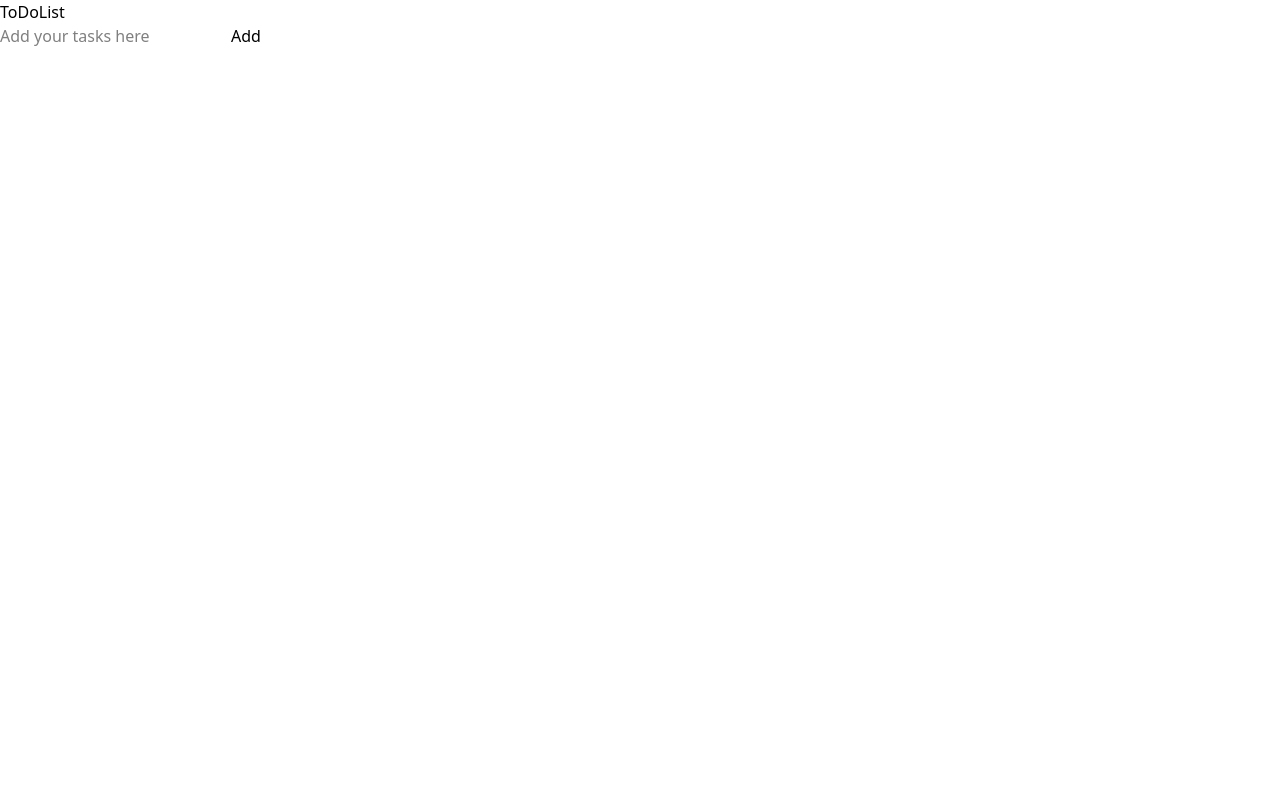
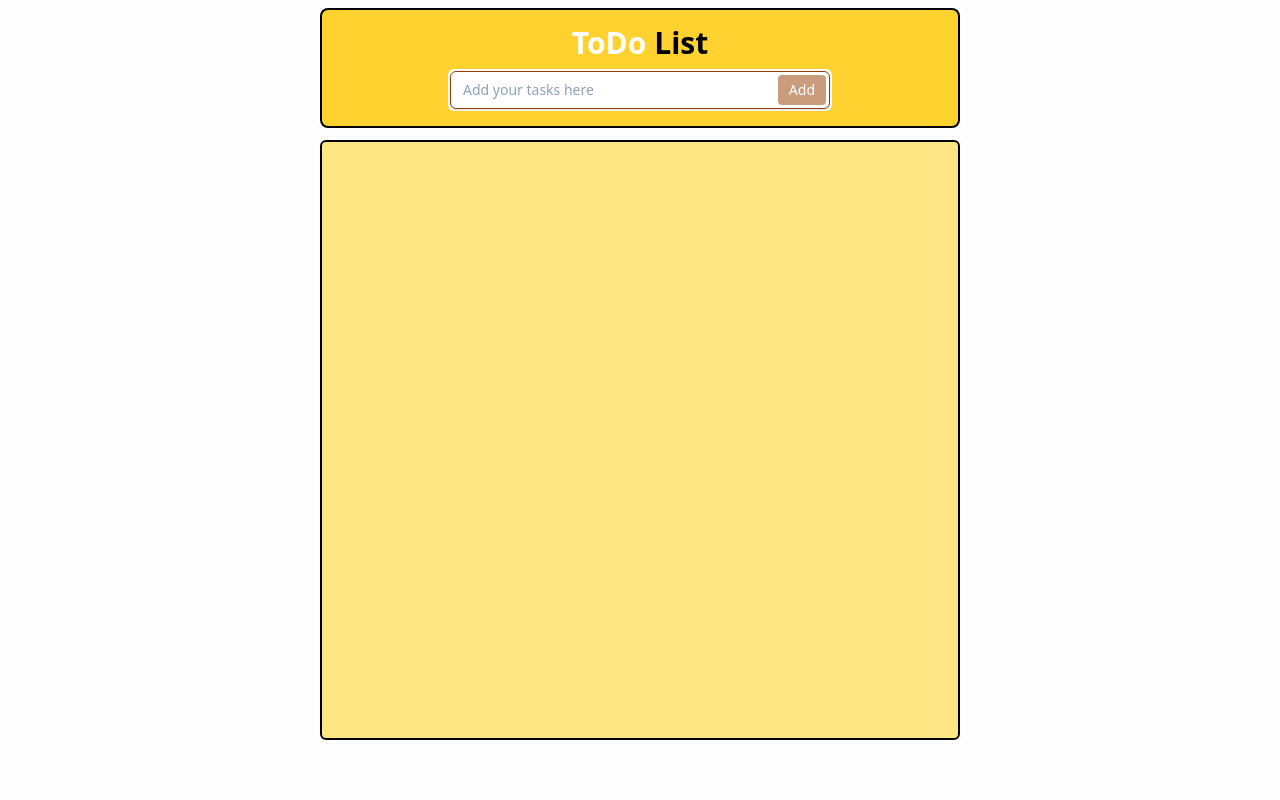
Before and after one commit to ashreekar/ToDoListReact, a React (Vite) app: page / in a window 1280 px wide. Built offline with nearby package versions, Linux system fonts and the light colour scheme.

Commit message:
add style and functionality

```diff
--- a/index.html
+++ b/index.html
@@ -4,6 +4,11 @@
     <meta charset="UTF-8" />
     <meta name="viewport" content="width=device-width, initial-scale=1.0" />
     <title>ToDo List</title>
+    <style>
+      *{
+        box-sizing: border-box;
+      }
+    </style>
   </head>
   <body>
     <div id="root"></div>
--- a/package.json
+++ b/package.json
@@ -10,9 +10,11 @@
     "preview": "vite preview"
   },
   "dependencies": {
+    "@material-tailwind/react": "^2.1.10",
     "@tailwindcss/vite": "^4.1.13",
     "react": "^19.1.1",
     "react-dom": "^19.1.1",
+    "react-icons": "^5.5.0",
     "tailwindcss": "^4.1.13"
   },
   "devDependencies": {
--- a/src/App.jsx
+++ b/src/App.jsx
@@ -5,16 +5,49 @@ import ToDoList from './components/ToDoList'
 
 function App() {
 
-  const [todos, setTodo] = useState([]);
+  const [todos, setTodos] = useState([]);
+  const [todo, setTodo] = useState("");
+
+  function todoUpdate(todo){
+    setTodo(todo);
+  }
+
   function addTodo(newTodo) {
-    setTodo([...todos,{id:Date.now(), todo:newTodo, isCompleted:false}])
+    setTodos([...todos,{id:Date.now(), todo:newTodo, isCompleted:false}])
+    setTodo("");
+  }
+
+  function ontoggle(id){
+    setTodos(todos.map(item=>{
+      return item.id === id ? {...item, isCompleted:!item.isCompleted}:item
+    }))
+  }
+
+  function onDelete(id){
+    setTodos(todos.filter(item=>{
+      return item.id !== id;
+    }))
+  }
+
+  function onUpdate(id){
+
+    let item=todos.filter(item=>{
+      return item.id===id;
+    })
+
+    setTodo(item[0].todo);
+
+    setTodos(todos.filter(item=>{
+      return item.id !== id;
+    }))
+
   }
 
   return (
-    <>
-      <Header addTodo={addTodo} />
-      <ToDoList todos={todos} />
-    </>
+    <div className='flex flex-col items-center absolute inset-0 bg-white bg-[radial-gradient(#e5e7eb_1px,transparent_1px)] [background-size:16px_16px]'>
+      <Header addTodo={addTodo} todoUpdate={todoUpdate} todo={todo} />
+      <ToDoList todos={todos} ontoggle={ontoggle} onDelete={onDelete} onUpdate={onUpdate} />
+    </div>
   )
 }
 
--- a/src/components/Header.jsx
+++ b/src/components/Header.jsx
@@ -1,25 +1,33 @@
-import { useState } from "react";
+import "../index.css"
 
-function Header({addTodo}){
-    const [todo,setTodo]=useState("");
+function Header({ addTodo, todoUpdate, todo }) {
+    // const [todo,setTodo]=useState("");
 
-    function handleChange(e){
-        setTodo(e.target.value);
+    function handleChange(e) {
+        todoUpdate(e.target.value);
     }
 
-    function handleAdd(){
+    function handleAdd() {
         addTodo(todo)
     }
 
     return (
-        <header className="cover">
-                <h1>ToDo<span>List</span></h1>
-                <div className="addfields">
-                    <input type="text" value={todo} placeholder="Add your tasks here" onChange={(e)=>{
-                        handleChange(e);
-                    }} />
-                    <button className="cursor-pointer" onClick={handleAdd}>Add</button>
+        <header className="cover flex flex-col items-center justify-center min-h-30 gap-2 mt-2 rounded-lg border-2 border-black bg-amber-300 w-[50vw]">
+            <h1 className="text-3xl text-white font-extrabold text-center">ToDo<span className="text-black"> List</span></h1>
+
+            <div className="addfields w-full max-w-sm min-w-[200px]">
+                <div className="relative border-white border-2 rounded-md bg-white">
+                    <input type="text" className="w-full bg-white placeholder:text-slate-400 text-slate-700 text-sm border border-amber-800 rounded-md pl-3 pr-16 py-2 transition duration-300 ease focus:outline-none focus:border-amber-400 hover:border-amber-300 shadow-sm focus:shadow" placeholder="Add your tasks here" value={todo} onChange={(e) => {
+                    handleChange(e);
+                }}  />
+                    <button
+                        className="absolute right-1 top-1 rounded bg-amber-800 py-1 px-2.5 border border-transparent text-center text-sm text-white transition-all shadow-sm hover:shadow focus:bg-amber-700 focus:shadow-none active:bg-amber-700 hover:bg-amber-700 active:shadow-none disabled:pointer-events-none disabled:opacity-50 disabled:shadow-none cursor-pointer disabled:cursor-not-allowed"
+                        type="button" onClick={handleAdd} disabled={todo.length <= 3}
+                    >
+                        Add
+                    </button>
                 </div>
+            </div>
         </header>
     )
 }
--- a/src/components/ToDoItem.jsx
+++ b/src/components/ToDoItem.jsx
@@ -1,19 +1,31 @@
-import { useState } from "react";
+import { FaTrash,FaEdit,FaCheckCircle, FaTimesCircle } from "react-icons/fa";
 
-function TodDoItem(props){
-    const [checked,setchecked]=useState(true);
+function TodDoItem(props) {
+    // const [checked,setchecked]=useState(true);
 
-    function toggleComplete(){
-        setchecked(!checked)
+    function toggleComplete() {
+        props.ontoggle(props.item.id)
+    }
+
+    function onDelete() {
+        props.onDelete(props.item.id)
+    }
+
+    function onUpdate() {
+        props.onUpdate(props.item.id)
     }
 
     return (
-        <article>
-            <input type="checkbox" name="complete" id="complete" checked={props.item.isCompleted} onChange={toggleComplete} />
-            <p className={props.item.isCompleted?"line-through":""}>{props.item.todo}</p>
-            <div>
-                <button>Delete</button>
-                <button>Update</button>
+        <article className="flex rounded-md bg-amber-600 hover:bg-amber-700 w-[90%] h-14 p-2 justify-between items-center font-extrabold text-white">
+            <div className="flex gap-2 font-medium">
+
+                    <input type="checkbox" id="_checkbox-26" name="complete" checked={props.item.isCompleted} onChange={toggleComplete} className="h-8 w-8 rounded-full border-gray-900/20 bg-gray-900/10 transition-all hover:scale-105 hover:before:opacity-0" />
+
+                <p className={props.item.isCompleted ? "line-through" : ""}>{props.item.todo}</p>
+            </div>
+            <div className="flex gap-4">
+                <button onClick={onDelete} className="cursor-pointer hover:scale-90"><FaTrash size={18} /></button>
+                <button onClick={onUpdate} className="cursor-pointer hover:scale-90"><FaEdit size={18} /></button>
             </div>
         </article>
     )
--- a/src/components/ToDoList.jsx
+++ b/src/components/ToDoList.jsx
@@ -3,10 +3,10 @@ import TodDoItem from "./ToDoItem";
 function ToDoList(props){
     // props-->[{id:,todo:,isCompleted}]
     return (
-        <section>
+        <section className="flex flex-col items-center w-[50%] rounded-md mt-3 bg-amber-200 min-h-[75vh] border-2 border-black gap-2 p-2">
             {
                 props.todos.map(item=>{
-                    return <TodDoItem key={item.id} item={item} />
+                    return <TodDoItem key={item.id} item={item} ontoggle={props.ontoggle} onDelete={props.onDelete} onUpdate={props.onUpdate} />
                 })
             }
         </section>
```
Also changed, not shown: 1 other file (tests, documents, lock files or other folders).
